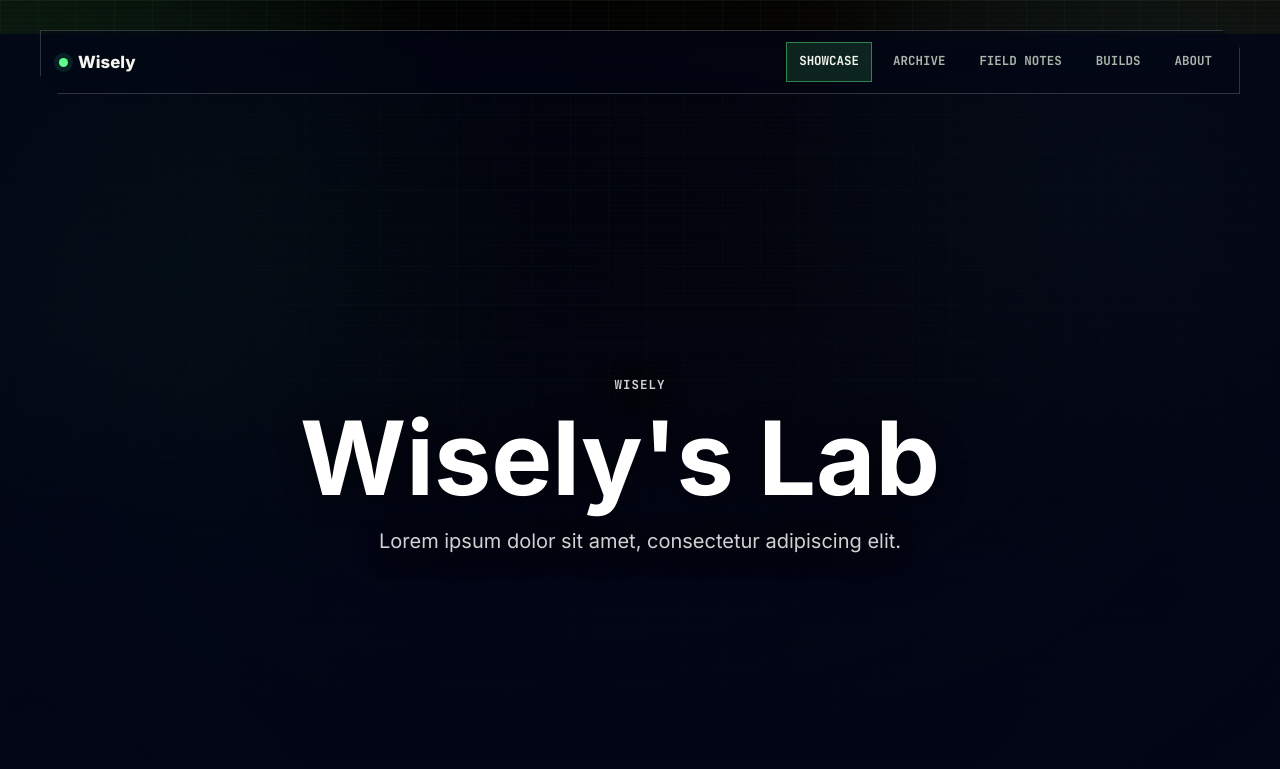
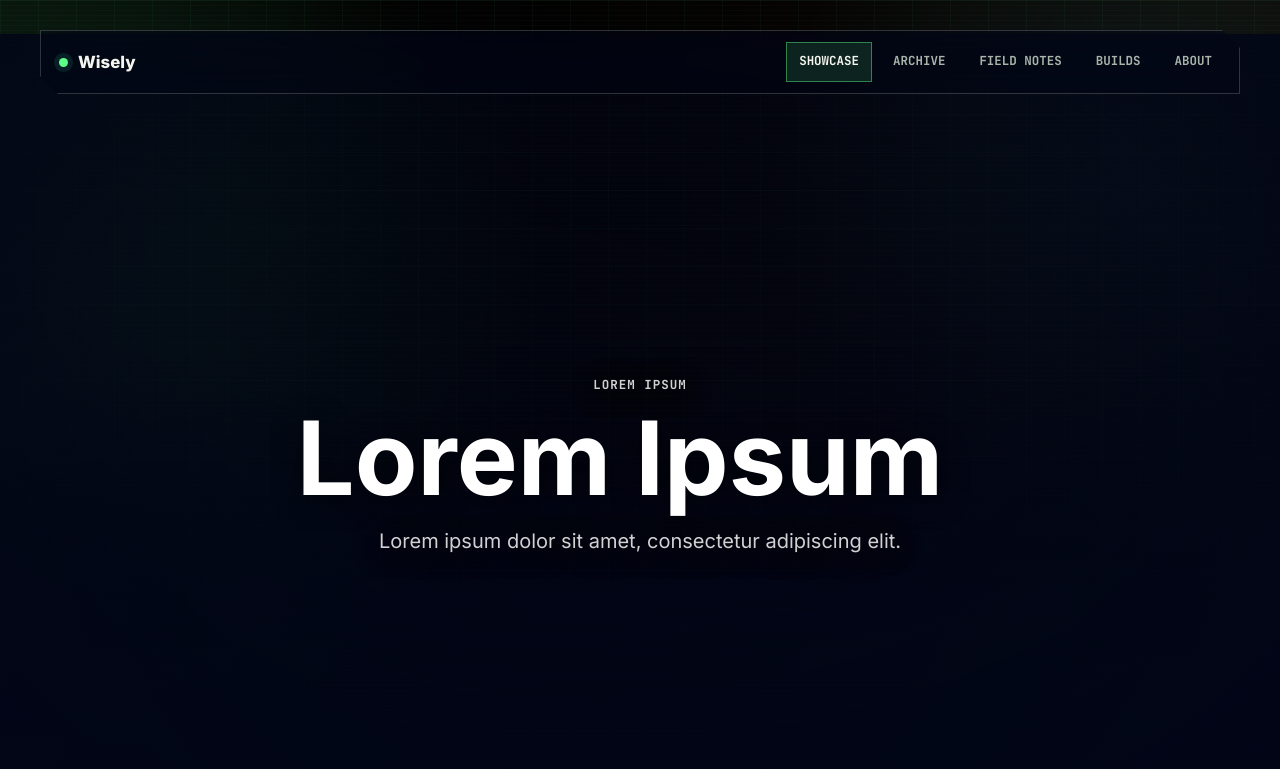
Before and after one commit to Gokongggggggg/Portfolio, a website: page index.html in a window 1280 px wide. Shown: the top 769 px of the page. Drawn offline with Linux system fonts and the light colour scheme.

Commit message:
update index.html

```diff
--- a/index.html
+++ b/index.html
@@ -30,8 +30,8 @@
     <main id="top">
       <section class="wallpaper-hero reveal-target" aria-labelledby="wallpaper-title">
         <div class="wallpaper-hero-content">
-          <p class="eyebrow">Wisely</p>
-          <h1 id="wallpaper-title">Wisely's Lab</h1>
+          <p class="eyebrow">Lorem Ipsum</p>
+          <h1 id="wallpaper-title">Lorem Ipsum</h1>
           <p>Lorem ipsum dolor sit amet, consectetur adipiscing elit.</p>
         </div>
         <a class="scroll-cue" href="#recent-work" aria-label="Scroll to recent work"></a>
```
